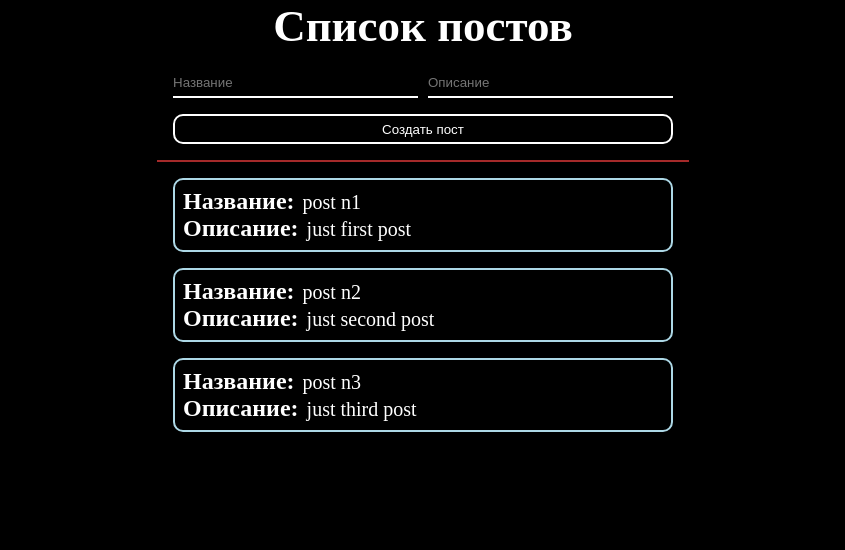
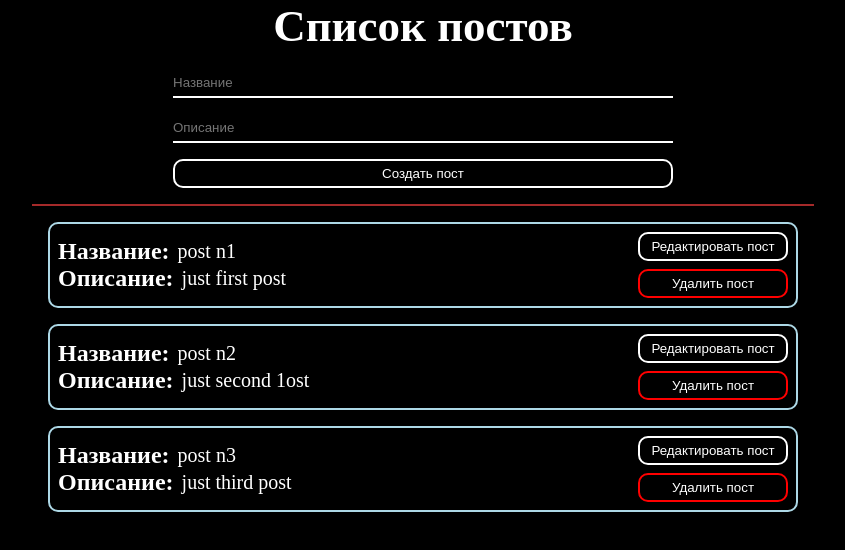
Before and after one commit to DillistoneFav/vue-learning, a Vue app: page / in a window 1280 px wide. Shown: the top 550 px of the page, without its empty margins (217-1062 px from the left). Built offline with nearby package versions, Linux system fonts and the light colour scheme.

Commit message:
UI kit, custom input typing via props, decompozition

```diff
--- a/src/App.vue
+++ b/src/App.vue
@@ -26,7 +26,7 @@ export default defineComponent({
   data() {
     const posts: IPost[] = [
       {id: 0, title: "post n1", description: "just first post"},
-      {id: 1, title: "post n2", description: "just second post"},
+      {id: 1, title: "post n2", description: "just second 1ost"},
       {id: 2, title: "post n3", description: "just third post"},
     ]
     return {
--- /dev/null
+++ b/src/UI/MyButton.vue
@@ -0,0 +1,26 @@
+<template>
+  <button>
+    <slot></slot>
+<!--    slot - kind of children     -->
+  </button>
+</template>
+
+<script lang="ts">
+import {defineComponent} from "vue";
+
+export default defineComponent({
+  name: "my-button"
+})
+</script>
+
+<style scoped>
+button{
+  outline: none;
+  background: none;
+  color: #fff;
+  border-radius: 10px;
+  border: 2px solid #fff;
+  padding: 5px;
+  cursor: pointer;
+}
+</style>
--- /dev/null
+++ b/src/UI/MyInput.vue
@@ -0,0 +1,37 @@
+<template>
+  <input
+      :value="modelValue"
+      @input="updateInput"
+      type="text"
+      class="inputForPosts"
+  />
+</template>
+
+<script lang="ts">
+import {defineComponent} from "vue";
+
+export default defineComponent({
+  name: "my-input",
+  props: {
+    modelValue: [String, Number]
+  },
+  methods: {
+    updateInput(event: Event) {
+      this.$emit('update:modelValue', (event.target as HTMLInputElement).value)
+    }
+  }
+})
+</script>
+
+<style scoped>
+input{
+  height: 30px;
+  background: none;
+  outline: none;
+  color: #fff;
+  border-bottom: 2px solid #fff;
+  border-top: none;
+  border-right: none;
+  border-left: none;
+}
+</style>
--- /dev/null
+++ b/src/UI/index.ts
@@ -0,0 +1,7 @@
+import MyButton from "@/UI/MyButton.vue";
+import MyInput from "@/UI/MyInput.vue";
+
+export default [
+    MyButton,
+    MyInput
+]
--- a/src/components/PostForm.vue
+++ b/src/components/PostForm.vue
@@ -1,20 +1,21 @@
 <template>
   <form @submit.prevent>
     <div class="inputsWrapper">
-      <input
+      <my-input
           v-model="inputValues.title"
-          type="text"
-          class="inputForPosts"
           placeholder="Название"
       />
-      <input
+      <my-input
           v-model="inputValues.description"
-          type="text"
-          class="inputForPosts"
           placeholder="Описание"
-      >
+      />
     </div>
-    <button @click="createPost">Создать пост</button>
+    <my-button
+        @click="createPost"
+        class="formButton"
+    >
+      Создать пост
+    </my-button>
   </form>
 </template>
 
@@ -22,6 +23,7 @@
 import {defineComponent} from "vue";
 import type {PropType} from "vue";
 import type {IPost} from "@/types/IPost"
+import MyInput from "@/UI/MyInput.vue";
 
 interface inputValuesProps {
   title: string,
@@ -30,6 +32,7 @@ interface inputValuesProps {
 
 export default defineComponent({
   name: "PostForm",
+  components: {MyInput},
   props: {
     posts: {
       type: Array as PropType<IPost[]>,
@@ -65,27 +68,11 @@ form{
 }
 form .inputsWrapper{
   display: flex;
+  flex-direction: column;
+  height: 75px;
   justify-content: space-between;
-}
-form input{
-  width: 49%;
-  height: 30px;
-  background: none;
-  outline: none;
-  color: #fff;
-  border-bottom: 2px solid #fff;
-  border-top: none;
-  border-right: none;
-  border-left: none;
 }
 form button{
   margin-top: 1rem;
-  outline: none;
-  background: none;
-  color: #fff;
-  border-radius: 10px;
-  border: 2px solid #fff;
-  height: 30px;
-  cursor: pointer;
 }
 </style>
--- a/src/components/PostItem.vue
+++ b/src/components/PostItem.vue
@@ -1,7 +1,13 @@
 <template>
   <div class="post">
-    <div><span>Название:</span>{{post.title}}</div>
-    <div><span>Описание:</span>{{post.description}}</div>
+    <div class="postInfo">
+      <div class="postTitleContainer"><span>Название:</span>{{post.title}}</div>
+      <div class="postDescriptionContainer"><span>Описание:</span>{{post.description}}</div>
+    </div>
+    <div class="buttonsContainer">
+      <my-button>Редактировать пост</my-button>
+      <my-button class="deleteButton">Удалить пост</my-button>
+    </div>
   </div>
 </template>
 
@@ -23,19 +29,48 @@ export default defineComponent({
 
 <style scoped>
 .post{
-  width: 500px;
+  width: 750px;
   border: 2px solid lightblue;
   padding: 0.5rem;
   border-radius: 10px;
   font-size: 20px;
   margin-top: 1rem;
+  display: flex;
+  min-height: 75px;
+}
+.postInfo{
+  display: flex;
+  flex-direction: column;
+  justify-content: center;
+  width: 90%;
+}
+.post button{
+  width: 150px;
 }
 .post:first-of-type{
   margin-top: 0;
+}
+.post .postTitleContainer, .post .postDescriptionContainer{
+  display: flex;
+  align-items: center;
+  flex-wrap: wrap;
+  word-break: break-all;
+  padding-right: 0.5rem;
 }
 .post span{
   font-weight: bold;
   font-size: 24px;
   margin-right: 0.5rem;
 }
+.post .buttonsContainer{
+  display: flex;
+  flex-direction: column;
+  justify-content: flex-start;
+}
+.post .buttonsContainer button:first-of-type{
+  margin-bottom: 0.5rem;
+}
+.post .deleteButton{
+  border-color: red;
+}
 </style>
--- a/src/main.ts
+++ b/src/main.ts
@@ -1,6 +1,12 @@
 import { createApp } from 'vue'
 import App from './App.vue'
+import components from "@/UI/index"
+
 
 const app = createApp(App)
 
+components.forEach(component => {
+    app.component(component.name, component)
+})
+
 app.mount('#app')
```
